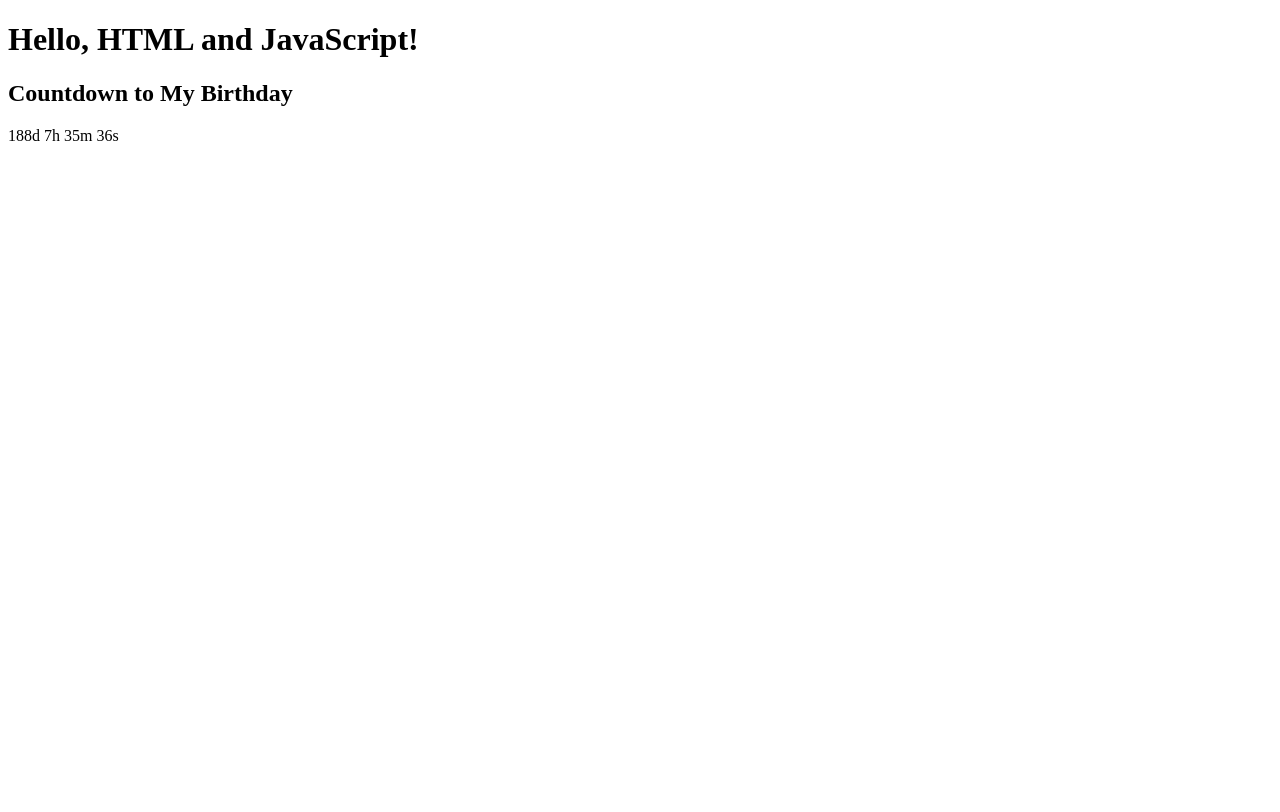
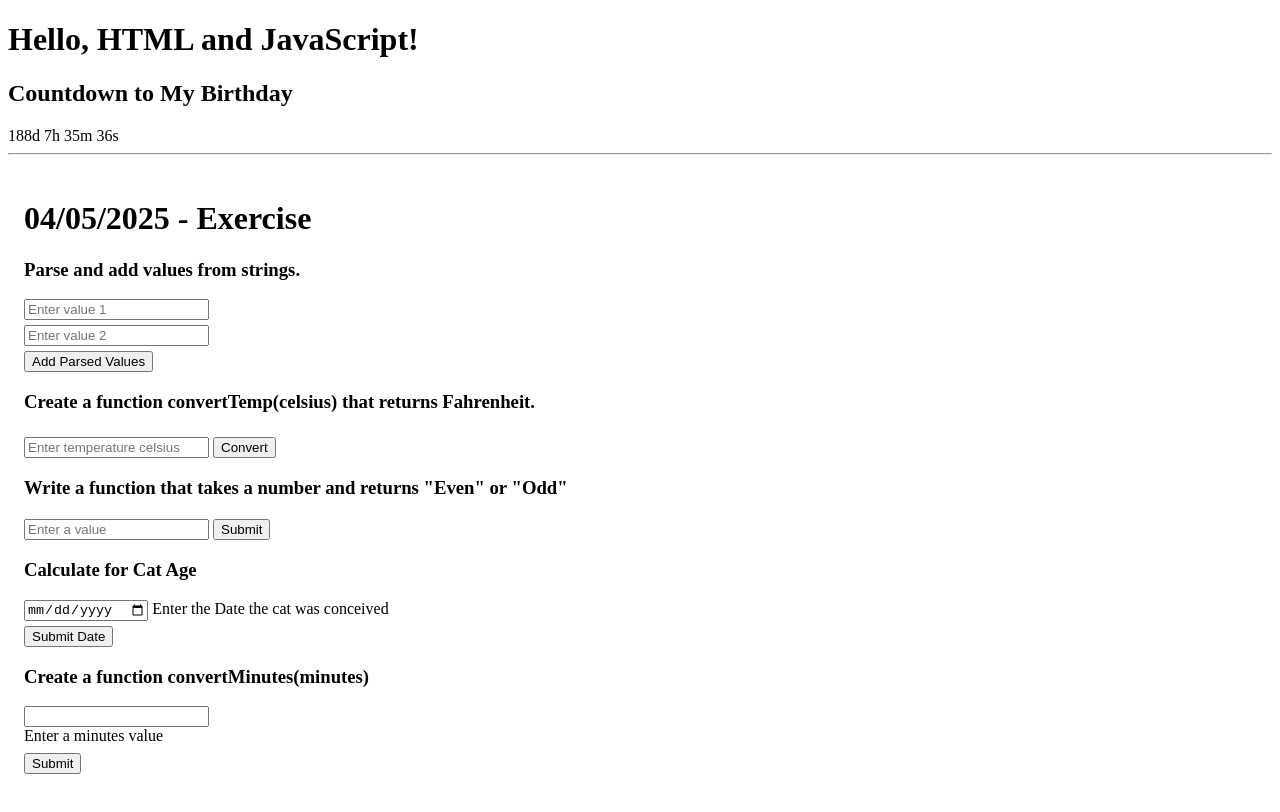
Before and after one commit to staneunbl/practice-app-javascript, a website: page index.html in a window 1280 px wide. Drawn offline with Linux system fonts and the light colour scheme.

Commit message:
practice day 3

```diff
--- a/index.html
+++ b/index.html
@@ -1,14 +1,49 @@
 <!DOCTYPE html>
 <html lang="en">
+
 <head>
     <meta charset="UTF-8">
     <meta name="viewport" content="width=device-width, initial-scale=1.0">
     <title>Javascript Practice App</title>
     <script src="index.js"></script>
 </head>
+
 <body>
     <h1>Hello, HTML and JavaScript!</h1>
     <h2>Countdown to My Birthday</h2>
     <div id="demo"></div>
+    <hr>
+    <div style="padding: 1rem">
+        <h1>04/05/2025 - Exercise </h1>
+        <h3>Parse and add values from strings.</h3>
+        <input type="text" placeholder="Enter value 1" id="value1"> <br>
+        <input style="margin-top: 5px" type="text" placeholder="Enter value 2" id="value2"> <br>
+        <button style="margin-top: 5px" onClick="parseAddValues()">Add Parsed Values</button>
+        <p id="result"></p>
+
+        <h3>Create a function convertTemp(celsius) that returns Fahrenheit.</h3>
+        <input type="number" placeholder="Enter temperature celsius" id="temp1">
+        <button style="margin-top: 5px" onClick="convertTemp()">Convert</button>
+        <p id="output"></p>
+
+        <h3>Write a function that takes a number and returns "Even" or "Odd"</h3>
+        <input type="text" placeholder="Enter a value" id="numberInput">
+        <button style="margin-top: 2px" onClick="inputOddEven()">Submit</button>
+        <p id="answer"></p>
+
+        <h3>Calculate for Cat Age</h3>
+        <input type="date" id="catInput">
+        <label for="date">Enter the Date the cat was conceived</label><br>
+        <button style="margin-top: 5px" onClick="catAge()">Submit Date</button>
+        <p id="catAnswer"></p>
+
+        <h3>Create a function convertMinutes(minutes)</h3>
+        <input type="text" id="minutesInput"><br>
+        <label for="text">Enter a minutes value</label><br>
+        <button style="margin-top: 8px" onClick="convertMinutes()">Submit</button>
+        <p id="minutesAnswer"></p>
+
+    </div>
 </body>
+
 </html>
--- a/index.js
+++ b/index.js
@@ -234,3 +234,114 @@ function countdownToBirthday() {
 document.addEventListener("DOMContentLoaded", function () {
     countdownToBirthday();
 });
+
+// Level 1: Basics – Data Types & Parsing
+// Problem: Parse and add values from strings.
+// "15.5" + "4 cats" - should equal 19.
+// "10" + "7.99 dogs" - should equal 17.99.
+
+// Write a function that accepts two strings, parses any valid numbers, and adds them.
+
+function parseAddValues() {
+    var input1 = document.getElementById("value1").value;
+    var input2 = document.getElementById("value2").value;
+
+    // "number" is not a tag name — it’s the type of input.
+    // You should use getElementById("number") instead, since your input has an id="number".
+
+    var num1 = parseFloat(input1);
+    var num2 = parseFloat(input2);
+
+    if (isNaN(num1) || isNaN(num2) ) {
+        document.getElementById("result").innerText = "Invalid Input."
+    } else {
+        var sum = num1 + num2;
+        document.getElementById("result").innerText = "Sum: " + sum;
+    }
+}
+
+// Problem: Convert Celsius to Fahrenheit.
+// Formula: F = (C × 9/5) + 32
+
+// Create a function convertTemp(celsius) that returns Fahrenheit.
+
+function convertTemp() {
+    var celsius = parseFloat(document.getElementById("temp1").value);
+
+    if (isNaN(celsius)) {
+        document.getElementById("output").innerText = "Please enter a valid number!"
+    } else {
+        var fahrenheit = (celsius * 9/5) + 32;
+        document.getElementById("output").innerText = "Fahrenheit: " + fahrenheit.toFixed(1); // Show the Fahrenheit result rounded to 1 decimal place.
+    }
+}
+
+// Problem: Write a function that takes a number and returns "Even" or "Odd".
+// Example: 4 → "Even", 7 → "Odd"
+
+function inputOddEven() {
+    var input = document.getElementById("numberInput").value;
+    var number1 = parseFloat(input);
+
+    if (isNaN(number1)) {
+        document.getElementById("answer").innerText = "Please enter a valid number!"
+    } else if (number1 % 2 === 0) {
+        document.getElementById("answer").innerText = `The number ${number1} is Even`
+    } else {
+        document.getElementById("answer").innerText = `The number ${number1} is Odd`
+    }
+}
+
+function catAge() {
+    var inputDate = document.getElementById("catInput").value;
+
+    if (!inputDate) {
+        document.getElementById("catAnswer").innerText = "Please enter a valid number!"
+        return;
+    }
+
+    const conceptionDate = new Date(inputDate);
+    const today = new Date;
+
+    if (conceptionDate > today) {
+        document.getElementById("catAnswer").innerText = "The date cannot be in the future.";
+        return;
+    }
+
+    const diffTime = today - conceptionDate;
+    const diffDays = Math.floor(diffTime / (1000 * 60 * 60 * 24));
+    const diffYears = diffDays / 365.25;
+
+    let humanAge; // string message
+
+    if (diffYears => 1) {
+        humanAge = Math.round(diffYears * 15); // 1st year
+    } else if (diffMonths >= 1) {
+        humanAge = 15 + Math.round((diffYears - 1) * 9); // 2nd year
+    } else {
+        humanAge = 24 + Math.round((diffYears - 2) * 4); // every year after
+    }
+
+    document.getElementById("catAnswer").innerText =
+        `The cat is approximately ${Math.floor(diffYears)} cat year(s), which is about ${humanAge} human year(s).`;
+}
+
+// Problem: Create a function convertMinutes(minutes)
+// that returns the number of hours and minutes.
+// Example: 130 → "2 hour(s) and 10 minute(s)"
+
+function convertMinutes() {
+     var minutes = document.getElementById("minutesInput").value;
+     var minutesConvert = parseFloat(minutes);
+
+     let hours = Math.floor(minutesConvert / 60);
+     let remainingMinutes = Math.floor(minutesConvert % 60); // Optional polish: You might round remainingMinutes to avoid decimals (if needed):
+
+     if (isNaN(minutesConvert)) {
+        document.getElementById("minutesAnswer").innerText = "Please enter a valid number!"
+     } else if (minutesConvert >= 0) {
+        document.getElementById("minutesAnswer").innerText = `${hours} hour(s) and ${remainingMinutes} minute(s)`;
+     } else {
+        document.getElementById("minutesAnswer").innerText = "Please enter a valid number!"
+     }
+}
```
